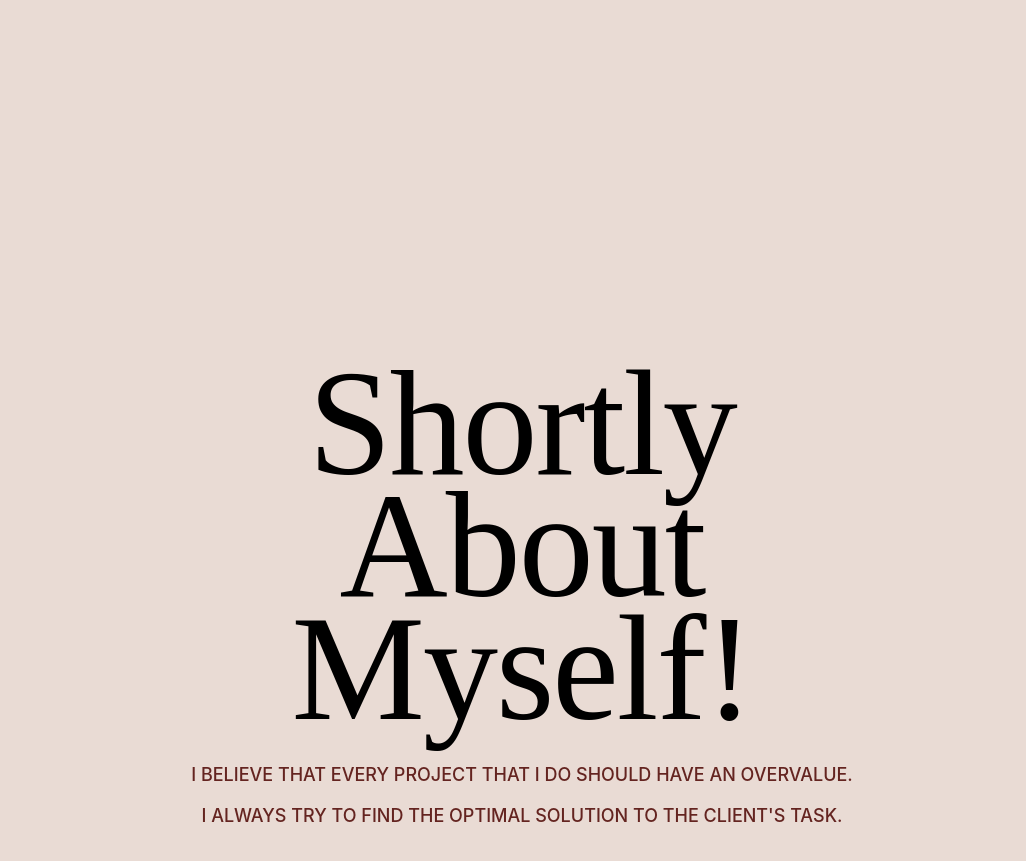
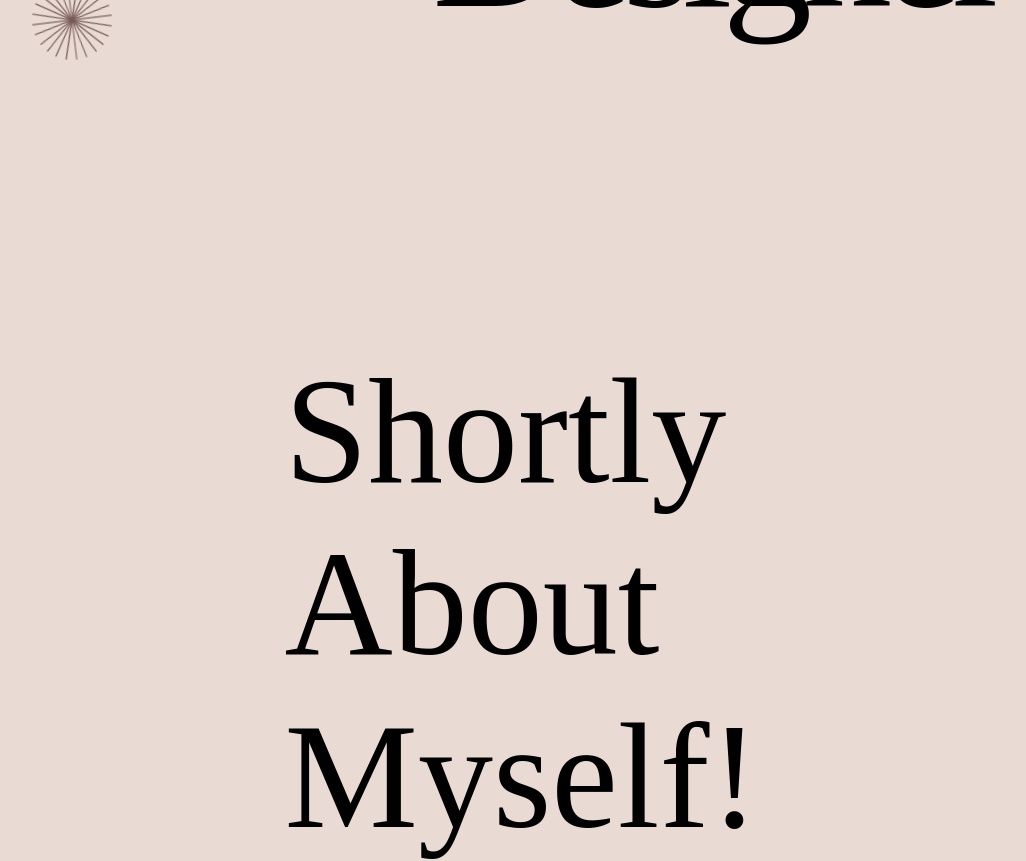
Before and after one commit to NishantSinghhhhh/portfolio-01, a React (Create React App) app: page / in a window 1280 px wide. Shown: the part 1520-2381 px from the top of the page, without its empty margins (118-1144 px from the left). Built offline with nearby package versions, Linux system fonts and the light colour scheme.

Commit message:
something

```diff
--- a/src/Home/Home.css
+++ b/src/Home/Home.css
@@ -7,9 +7,10 @@
     display: flex;
     align-items: flex-start;
     justify-content: space-between;
-    height: 100vh;
+    /* height: 100vh; */
     width: 100%;
     margin-top: -80px;
+    margin-bottom: 5rem;
 }
 .container1{
     display: flex;
@@ -80,30 +81,37 @@
     width: 80px;
 }
 .short-about{
-    margin-top: 25vh;
+    margin-top: 5rem;
     display: flex;
     align-items: center;
     width: 100%;
-    justify-content: space-between;
+    height: 100%;
+    justify-content: space-evenly;
     flex-direction: column;
 }
 .main-h1-short-about{
     margin-top: 100px;
+    /* height: 100px; */
 }
+
+.main-short-about{
+    /* height: 100%; */
+}
+
 .sub-main-p-short-about{
     margin-top: 140px;
 }
 .short-about h1{
-    font-size: 150px;
+    font-size: 10rem;
+    /* background-color: #642420; */
     font-weight: 500;
     font-family: 'Ogg';
-    margin-bottom: -150px;
-    letter-spacing: -2px;
-    text-align: center;
+    height: 100%;
+    margin-bottom: -100px;
 }
 .short-about p{
     text-align: center;
-    color: #642420;
+    /* color: #642420; */
     font-family: 'Inter';
     font-weight: 500;
     font-size: 18px;
@@ -259,11 +267,11 @@
     .container {
         flex-direction: column;
         align-items: flex-start;
-        padding: 0 1.25rem;
+        /* padding: 0 1.25rem; */
         /* padding-right: 140px; */
     }
     .container1 {
-        /* padding: 0px 20px; */
+        padding: 0px 0px;
         display: flex;
         flex-direction: column;
     }
@@ -297,7 +305,7 @@
         font-size: 5rem;
         margin-bottom: -100px;
         width: 100%;
-        height: 100px;
+        height: 100%;
     }
     .short-about p {
         font-size: 14px;
```
